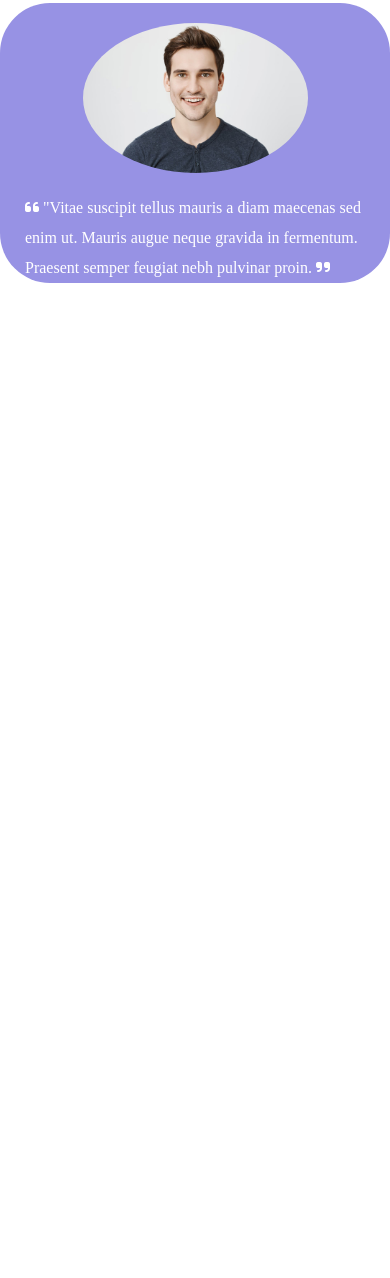
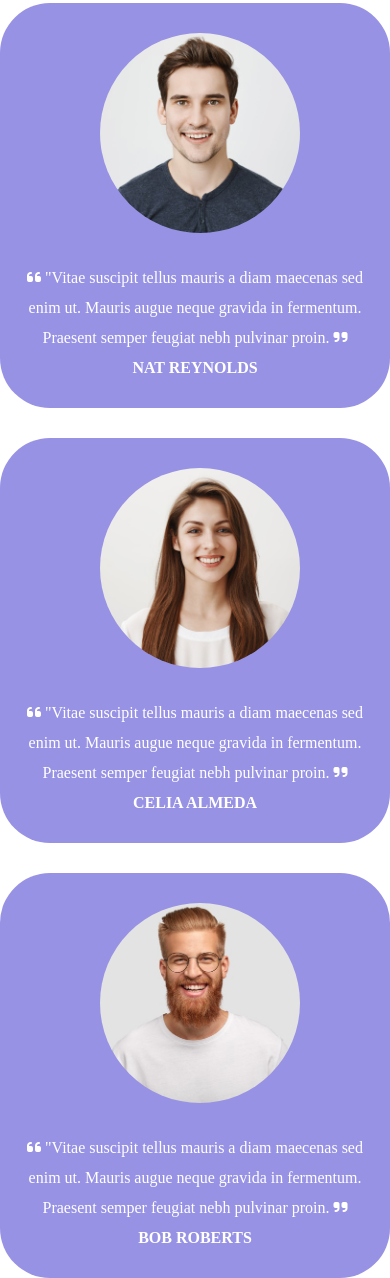
Before and after one commit to luigidis/htmlcss-responsive-layout, a plain HTML site: page index.html in a window 390 px wide. Shown: the part 3919-5197 px from the top of the page. Before the commit the page ends 4202 px from the top, so only its background shows below. Drawn offline with Linux system fonts and the light colour scheme.

Commit message:
Terza sezione completa e responsive

```diff
--- a/css/app.css
+++ b/css/app.css
@@ -360,12 +360,13 @@ a {
     margin-top: 30px;
 }
 
-.row-3 img {
-    width: 225px;
-    border-radius: 100%;
-    margin: 20px 20px;
+/* .row-3 img {
+    width: 100%;
+    border-radius: 50%;
+    margin: 20px;
+    height: 225px;
 
-}
+} */
 
 .row-3 p {
    padding: 0 25px;
@@ -373,3 +374,57 @@ a {
    /* font-weight: bold;  */
    color: white;
 }
+
+.row-3 .bold {
+    font-weight: bold;
+}
+
+.round-img {
+    width: 200px;
+    height: 200px;
+    border-radius: 50%;
+    aspect-ratio: 1;
+    background-image: url(../img/testimonial1.jpg);
+    background-repeat: no-repeat;
+    background-size: cover;
+    background-position: center;
+}
+
+.padding-row {
+    padding-left: 10px;
+    padding-top: 30px;
+    padding-bottom: 30px;
+}
+
+.round-img-2 {
+    width: 200px;
+    height: 200px;
+    border-radius: 50%;
+    aspect-ratio: 1;
+    background-image: url(../img/testimonial2.jpg);
+    background-repeat: no-repeat;
+    background-size: cover;
+    background-position: center;
+}
+
+.round-img-3 {
+    width: 200px;
+    height: 200px;
+    border-radius: 50%;
+    aspect-ratio: 1;
+    background-image: url(../img/testimonial3.jpg);
+    background-repeat: no-repeat;
+    background-size: cover;
+    background-position: center;
+}
+
+@media (max-width: 560px) {
+    .row-3 div p {
+        text-align: center;
+    }
+
+    .row-3 {
+        padding-bottom: 25px;
+    }
+
+}
--- a/index.html
+++ b/index.html
@@ -120,12 +120,48 @@
                     </p>
                 </div>
                 <div class="row row-3">
-                   <img src="./img/testimonial1.jpg" alt="Testimonial-1">
-                   <p>
-                    <i class="fa-solid fa-quote-left"></i> "Vitae suscipit tellus mauris a diam maecenas sed enim ut. Mauris augue neque gravida in fermentum.
-                    Praesent semper feugiat nebh pulvinar proin. <i class="fa-solid fa-quote-right"></i>
-                   </p>
+                   <div class="padding-row">
+                        <div class="round-img">
+                            <!-- Img Background -->
+                        </div>
+                    </div>
+                    <div>
+                        <p>
+                        <i class="fa-solid fa-quote-left"></i> "Vitae suscipit tellus mauris a diam maecenas sed enim ut. Mauris augue neque gravida in fermentum.
+                        Praesent semper feugiat nebh pulvinar proin. <i class="fa-solid fa-quote-right"></i>
+                        </p>
+                        <p><span class="bold">NAT REYNOLDS</span></p>
+                    </div>
                 </div>
+                <div class="row row-3">
+                    <div class="padding-row">
+                         <div class="round-img-2">
+                             <!-- Img Background -->
+                         </div>
+                     </div>
+                     <div>
+                         <p>
+                         <i class="fa-solid fa-quote-left"></i> "Vitae suscipit tellus mauris a diam maecenas sed enim ut. Mauris augue neque gravida in fermentum.
+                         Praesent semper feugiat nebh pulvinar proin. <i class="fa-solid fa-quote-right"></i>
+                         </p>
+                         <p><span class="bold">CELIA ALMEDA</span></p>
+                     </div>
+                 </div>
+                 <div class="row row-3">
+                    <div class="padding-row">
+                         <div class="round-img-3">
+                             <!-- Img Background -->
+                         </div>
+                     </div>
+                     <div>
+                         <p>
+                         <i class="fa-solid fa-quote-left"></i> "Vitae suscipit tellus mauris a diam maecenas sed enim ut. Mauris augue neque gravida in fermentum.
+                         Praesent semper feugiat nebh pulvinar proin. <i class="fa-solid fa-quote-right"></i>
+                         </p>
+                         <p><span class="bold">BOB ROBERTS</span></p>
+                     </div>
+                 </div>
+
             </div>
         </section>
     </main>
```
